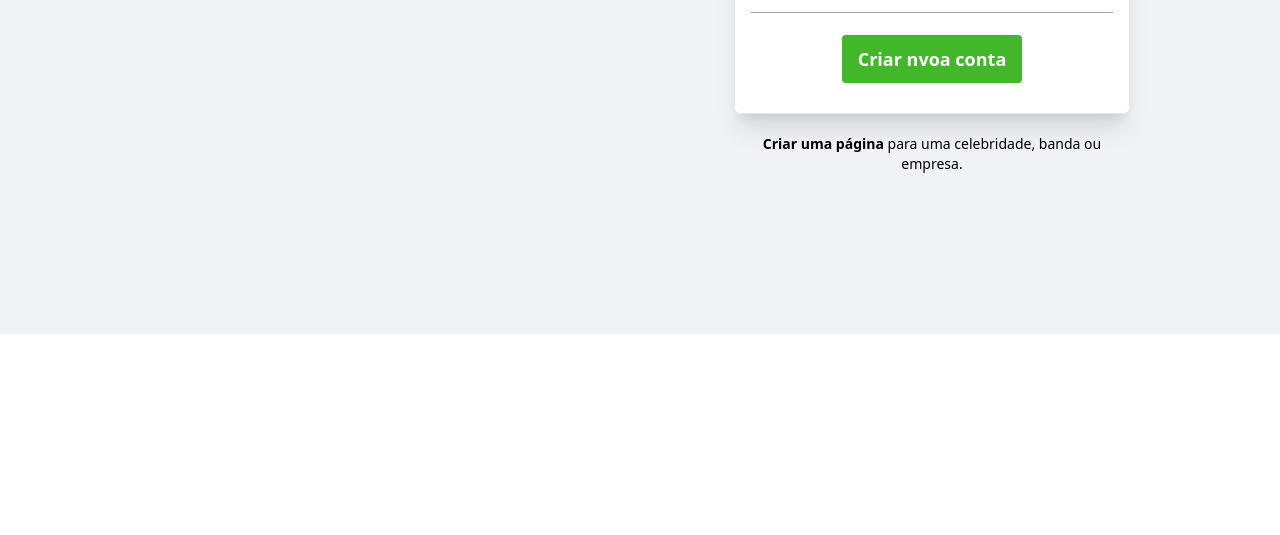
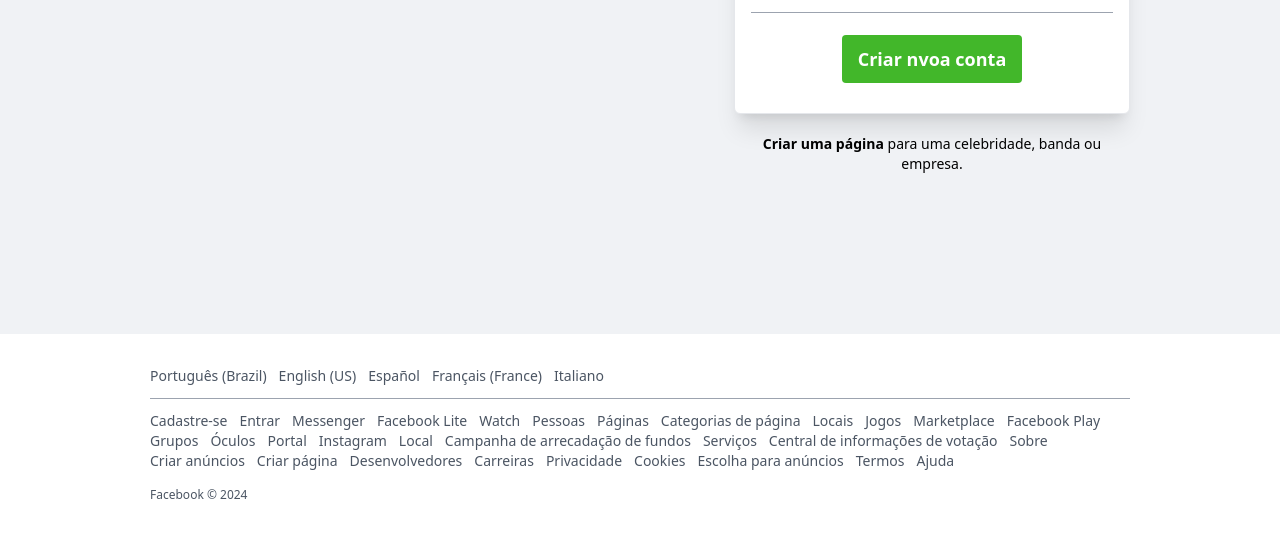
Before and after one commit to alexandrerogeriosn93/project-tailwindcss-clone-facebook, a website: page src/index.html in a window 1280 px wide. Shown: the part 345-880 px from the top of the page. Before the commit the page ends 800 px from the top, so only its background shows below. Drawn offline with Linux system fonts and the light colour scheme.

Commit message:
feat: add footer and concluding project

```diff
--- a/src/index.html
+++ b/src/index.html
@@ -72,5 +72,108 @@
         </div>
       </div>
     </main>
+    <footer>
+      <div class="mx-auto py-8 text-center md:w-980px md:text-current">
+        <div>
+          <ul class="grid grid-cols-2 text-xs text-gray-600 md:flex md:text-sm">
+            <li class="mr-3">
+              <a href="#" class="hover:underline">Português (Brazil)</a>
+            </li>
+            <li class="mr-3">
+              <a href="#" class="hover:underline">English (US)</a>
+            </li>
+            <li class="mr-3">
+              <a href="#" class="hover:underline">Español</a>
+            </li>
+            <li class="mr-3">
+              <a href="#" class="hover:underline">Français (France)</a>
+            </li>
+            <li class="mr-3">
+              <a href="#" class="hover:underline">Italiano</a>
+            </li>
+          </ul>
+        </div>
+        <div class="mt-3 hidden border-t border-gray-400 pt-3 md:block"></div>
+        <div>
+          <ul class="hidden text-sm text-gray-600 md:flex md:flex-wrap">
+            <li class="mr-3">
+              <a href="#" class="hover:underline">Cadastre-se</a>
+            </li>
+            <li class="mr-3"><a href="#" class="hover:underline">Entrar</a></li>
+            <li class="mr-3">
+              <a href="#" class="hover:underline">Messenger</a>
+            </li>
+            <li class="mr-3">
+              <a href="#" class="hover:underline">Facebook Lite</a>
+            </li>
+            <li class="mr-3"><a href="#" class="hover:underline">Watch</a></li>
+            <li class="mr-3">
+              <a href="#" class="hover:underline">Pessoas</a>
+            </li>
+            <li class="mr-3">
+              <a href="#" class="hover:underline">Páginas</a>
+            </li>
+            <li class="mr-3">
+              <a href="#" class="hover:underline">Categorias de página</a>
+            </li>
+            <li class="mr-3"><a href="#" class="hover:underline">Locais</a></li>
+            <li class="mr-3"><a href="#" class="hover:underline">Jogos</a></li>
+            <li class="mr-3">
+              <a href="#" class="hover:underline">Marketplace</a>
+            </li>
+            <li class="mr-3">
+              <a href="#" class="hover:underline">Facebook Play</a>
+            </li>
+            <li class="mr-3"><a href="#" class="hover:underline">Grupos</a></li>
+            <li class="mr-3"><a href="#" class="hover:underline">Óculos</a></li>
+            <li class="mr-3"><a href="#" class="hover:underline">Portal</a></li>
+            <li class="mr-3">
+              <a href="#" class="hover:underline">Instagram</a>
+            </li>
+            <li class="mr-3"><a href="#" class="hover:underline">Local</a></li>
+            <li class="mr-3">
+              <a href="#" class="hover:underline"
+                >Campanha de arrecadação de fundos</a
+              >
+            </li>
+            <li class="mr-3">
+              <a href="#" class="hover:underline">Serviços</a>
+            </li>
+            <li class="mr-3">
+              <a href="#" class="hover:underline"
+                >Central de informações de votação</a
+              >
+            </li>
+            <li class="mr-3"><a href="#" class="hover:underline">Sobre</a></li>
+            <li class="mr-3">
+              <a href="#" class="hover:underline">Criar anúncios</a>
+            </li>
+            <li class="mr-3">
+              <a href="#" class="hover:underline">Criar página</a>
+            </li>
+            <li class="mr-3">
+              <a href="#" class="hover:underline">Desenvolvedores</a>
+            </li>
+            <li class="mr-3">
+              <a href="#" class="hover:underline">Carreiras</a>
+            </li>
+            <li class="mr-3">
+              <a href="#" class="hover:underline">Privacidade</a>
+            </li>
+            <li class="mr-3">
+              <a href="#" class="hover:underline">Cookies</a>
+            </li>
+            <li class="mr-3">
+              <a href="#" class="hover:underline">Escolha para anúncios</a>
+            </li>
+            <li class="mr-3"><a href="#" class="hover:underline">Termos</a></li>
+            <li class="mr-3"><a href="#" class="hover:underline">Ajuda</a></li>
+          </ul>
+        </div>
+        <div class="pt-4 text-center text-xs text-gray-600 md:text-left">
+          <p>Facebook &copy; 2024</p>
+        </div>
+      </div>
+    </footer>
   </body>
 </html>
```
Also changed, not shown: src/assets/css/styles.css.
